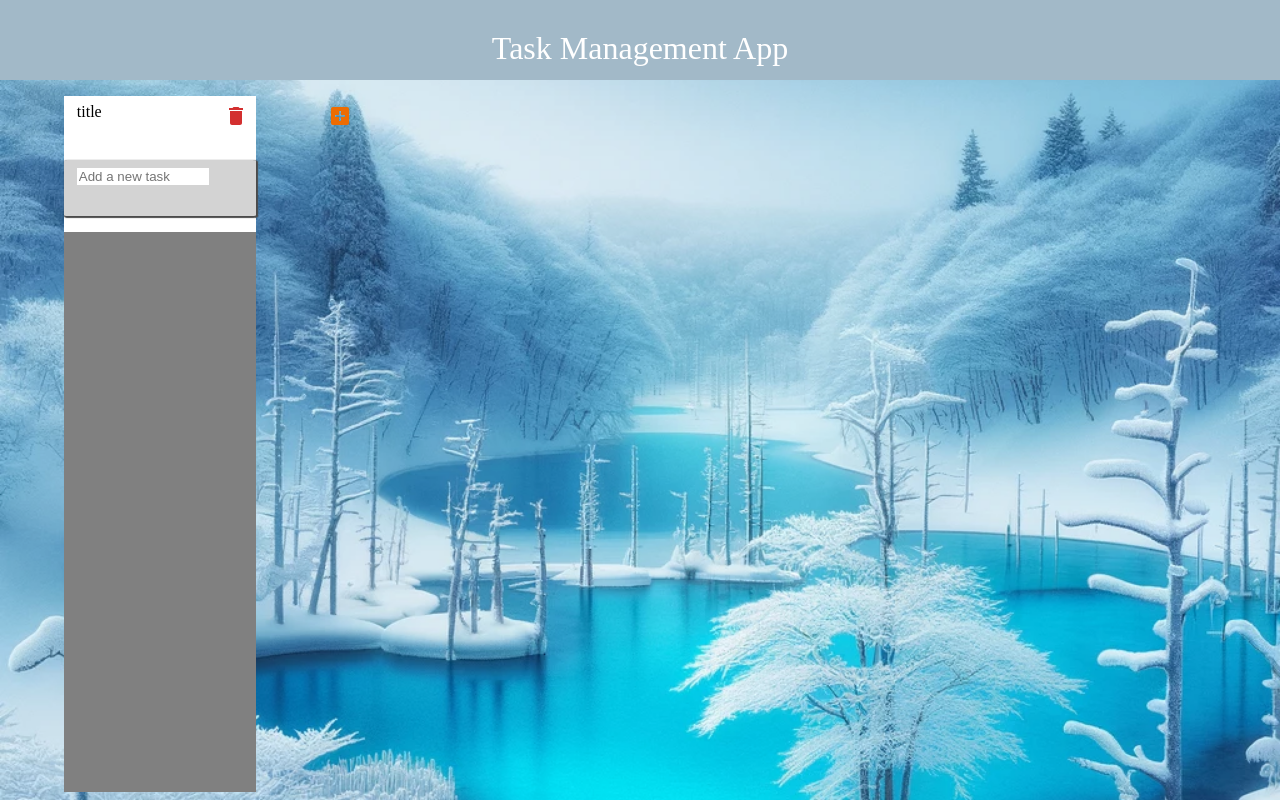
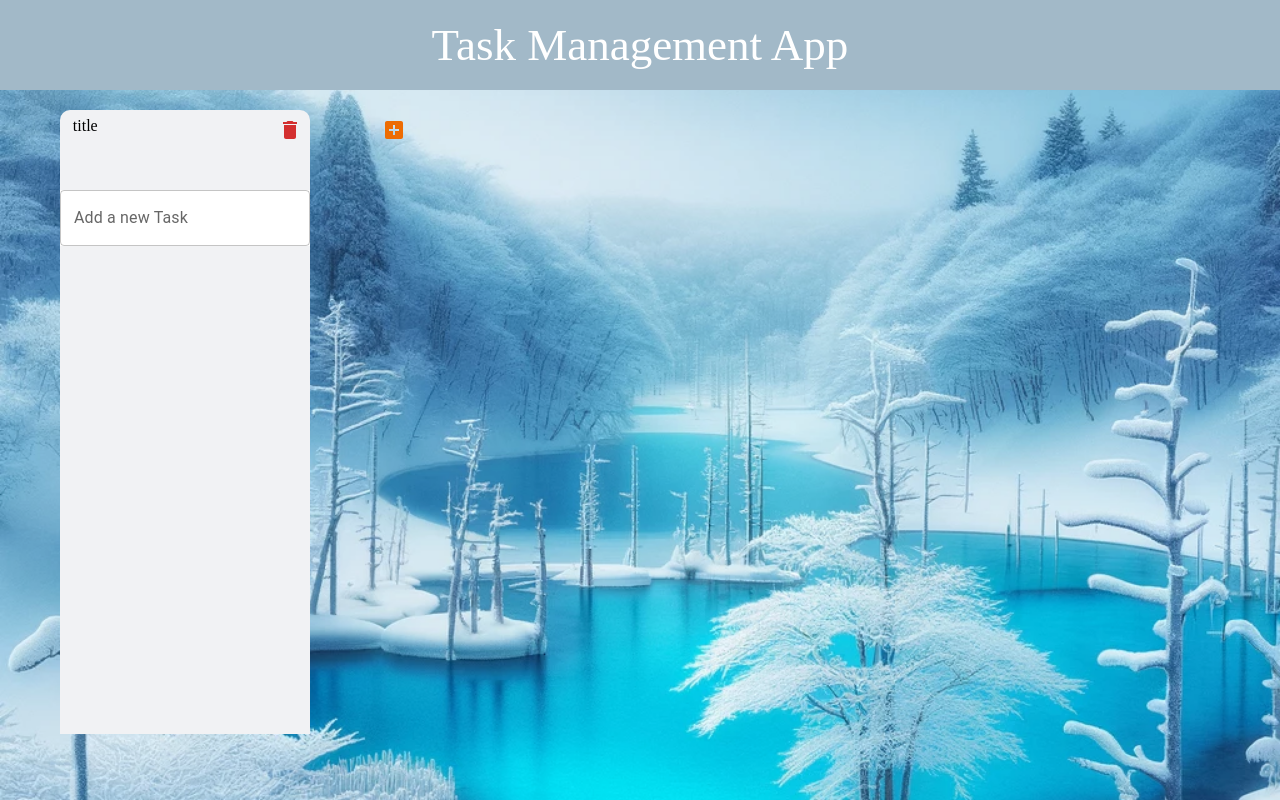
Before and after one commit to Shintaro-lab/taskManagementApp-frontend, a React (Create React App) app in the folder frontend/: page / in a window 1280 px wide. Both pictures are taken after a click on the button "add". Built offline with nearby package versions, Linux system fonts and the light colour scheme; no server answers.

Commit message:
change Task size

```diff
--- a/frontend/src/App.js
+++ b/frontend/src/App.js
@@ -9,8 +9,12 @@ import styled from 'styled-components';
 const Container = styled.div`
     background: url(${image});
     background-repeat: no-repeat;
-    background-size: 100vw;
+    background-size: cover;
     height: 100vh;
+    display: flex;
+    flex-direction: column;
+    overflow-y: ${window.innerHeight < 600 ? "hidden" : "auto"};
+    overflow-x: hidden;
 `;
 
 export default function App() {
--- a/frontend/src/components/body/Body.js
+++ b/frontend/src/components/body/Body.js
@@ -7,8 +7,12 @@ import { DrawerModule } from "./DrawerModule/DrawerModule";
 const Container = styled.div`
     display: flex;
     gap: 5vw;
-    margin-left: 5vw;
-    margin-top: 2vh;
+    padding-left: 60px;
+    padding-top: 20px;
+    box-sizing: border-box;
+    height: 100%;
+    width: 100%;
+    overflow-x: auto;
 `;
 
 export default function Body() {
@@ -103,7 +107,7 @@ export default function Body() {
     },[taskList]);
 
   return (
-    <div>
+    <div style={{position: 'relative',flexGrow: '1'}}>
       <Container>
           <TaskCards taskCardList={taskCardList} setTaskCardList={setTaskCardList}
             taskList={taskList} setTaskList={setTaskList}
--- a/frontend/src/components/body/TaskCards/TaskCard/NewTask/NewTask.js
+++ b/frontend/src/components/body/TaskCards/TaskCard/NewTask/NewTask.js
@@ -1,23 +1,7 @@
-import styled from "styled-components";
 import { useState } from "react";
 
 import {v4 as uuid} from "uuid";
-
-const Container = styled.div`
-  box-shadow: 1px 1px 1px 1px rgb(75,75,75);
-  background-color: #D3D3D3;
-  height: 7vh;
-  border-radius: 2%;
-  margin-bottom: 2vh;
-`;
-
-const Input = styled.input`
-  width: 10vw;
-  border: none;
-  outline: none;
-  margin-left: 1vw;
-  margin-top: 1vh;
-`;
+import { TextField } from "@mui/material";
 
 export function NewTask({taskIdList, setTaskCardList, taskCardId, taskCardList, taskList, setTaskList}) {
 
@@ -34,7 +18,7 @@ export function NewTask({taskIdList, setTaskCardList, taskCardId, taskCardList,
 
     const newTaskList = [
       ...taskList,
-      {id: id, name: event.target.children[0].value, parentTaskId: "", childrenTaskIdList: [], color: "white"}
+      {id: id, name: event.target.value, parentTaskId: "", childrenTaskIdList: [], color: "white"}
     ];
 
     const newTaskCardList = Array.from(taskCardList);
@@ -50,20 +34,20 @@ export function NewTask({taskIdList, setTaskCardList, taskCardId, taskCardList,
   }
 
   function handleSubmit(event) {
-    event.preventDefault();
-    addTask(event);
+    if ((event.key === "Enter" && event.target.value !== "") || (event.type === "blur" && event.target.value !== "")) {
+      event.preventDefault();
+      addTask(event);
+    }
   }
 
   return (
-    <Container>
-      <form onSubmit={handleSubmit}>
-        <Input
-          type="text"
-          placeholder="Add a new task"
-          value={newTaskName}
-          onChange={(event) => setNewTaskName(event.target.value)}
-        />
-      </form>
-    </Container>
+    <TextField label="Add a new Task" variant="outlined"
+        margin="normal" fullWidth
+        value={newTaskName}
+        onChange={(event) => setNewTaskName(event.target.value)}
+        onKeyDown={handleSubmit}
+        onBlur={handleSubmit}
+        sx={{backgroundColor: "white"}}
+      />
   );
 }
--- a/frontend/src/components/body/TaskCards/TaskCard/Task/DeleteTaskButton/DeleteTaskButton.js
+++ b/frontend/src/components/body/TaskCards/TaskCard/Task/DeleteTaskButton/DeleteTaskButton.js
@@ -33,7 +33,7 @@ export function DeleteTaskButton({taskCardList,setTaskCardList,taskIdList,index,
 
   return (
     <Container>
-      <IconButton aria-label="delete" onClick={deleteTask}>
+      <IconButton aria-label="delete" onClick={deleteTask} size="small">
         <DeleteIcon />
       </IconButton>
     </Container>
--- a/frontend/src/components/body/TaskCards/TaskCard/Task/OpenDrawerButton/OpenDrawerButton.js
+++ b/frontend/src/components/body/TaskCards/TaskCard/Task/OpenDrawerButton/OpenDrawerButton.js
@@ -17,7 +17,7 @@ export function OpenDrawerButton({setOpenDrawer,setSelectedTaskIDByOpenDrawer,ta
 
   return (
     <Container>
-      <IconButton aria-label="openDrawer" onClick={handleClick}>
+      <IconButton aria-label="openDrawer" onClick={handleClick} size="small">
         <MoreHorizIcon />
       </IconButton>
     </Container>
--- a/frontend/src/components/body/TaskCards/TaskCard/Task/Task.js
+++ b/frontend/src/components/body/TaskCards/TaskCard/Task/Task.js
@@ -8,7 +8,7 @@ import { Typography } from "@mui/material";
 const Container = styled.div`
   display: flex;
   box-shadow: 1px 1px 1px 1px rgb(75,75,75);
-  min-height: 10vh;
+  min-height: 60px;
   border-radius: 2%;
   position: relative;
   margin-bottom: 0.5vh;
--- a/frontend/src/components/body/TaskCards/TaskCard/TaskCard.js
+++ b/frontend/src/components/body/TaskCards/TaskCard/TaskCard.js
@@ -5,14 +5,14 @@ import styled from "styled-components";
 import {Droppable} from "react-beautiful-dnd";
 
 const Container = styled.div`
-  background-color: white;
-  width: 15vw;
-  height: 70vh;
+  background-color: #F1F2F4;
+  width: 250px;
+  border-radius: 10px;
 `;
 
 const DroppableContainer = styled.div`
-  background-color: gray;
-  height: 70vh;
+  background-color: #F1F2F4;
+  height: 60vh;
   overflow-y: auto;
 `;
 
--- a/frontend/src/components/body/TaskCards/TaskCard/TaskCardHeader/Title/Title.js
+++ b/frontend/src/components/body/TaskCards/TaskCard/TaskCardHeader/Title/Title.js
@@ -8,7 +8,7 @@ const Container = styled.div`
 `;
 
 const Input = styled.input`
-  width: 10vw;
+  width: 240px;
   border: none;
   outline: none;
 `;
--- a/frontend/src/components/body/TaskCards/TaskCards.js
+++ b/frontend/src/components/body/TaskCards/TaskCards.js
@@ -5,6 +5,7 @@ import styled from "styled-components";
 const Container = styled.div`
   display: flex;
   gap: 5vw;
+  height: 100%;
 `;
 
 export function TaskCards({taskCardList, setTaskCardList,setOpenDrawer,taskList,setTaskList,setSelectedTaskIDByOpenDrawer}) {
--- a/frontend/src/components/header/Header.js
+++ b/frontend/src/components/header/Header.js
@@ -1,15 +1,17 @@
 import styled from 'styled-components';
 
 const Container = styled.div`
-    text-align: center;
-    height: 10vh;
+    display: flex;
+    align-items: center;
+    justify-content: center;
+    height: 90px;
     background-color: #A2B9C8;
 `;
 
 const H1 = styled.h1`
     color: white;
-    padding-top: 4vh;
-    font-size: 4vh;
+    white-space: nowrap;
+    font-size: 45px;
 `;
 
 export default function Header() {
```
Also changed, not shown: 1 other file (tests, documents, lock files or other folders).
